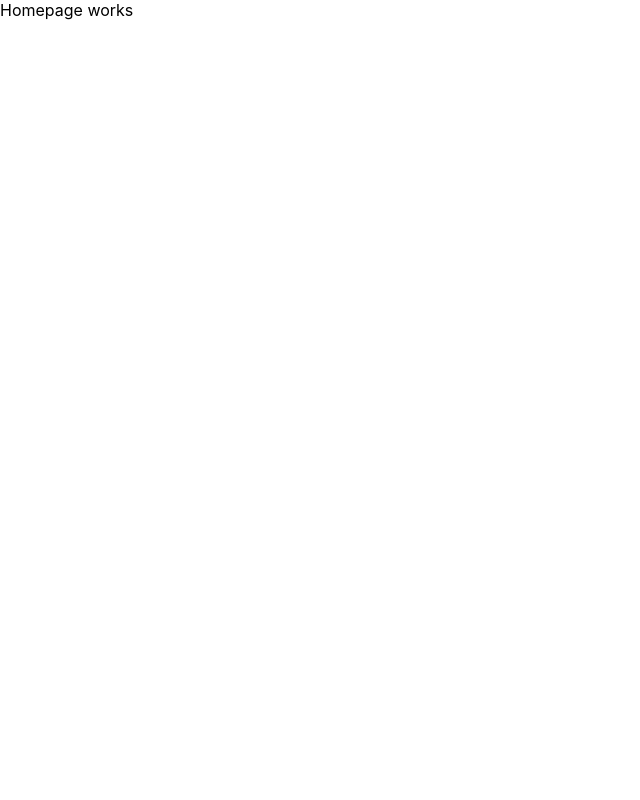
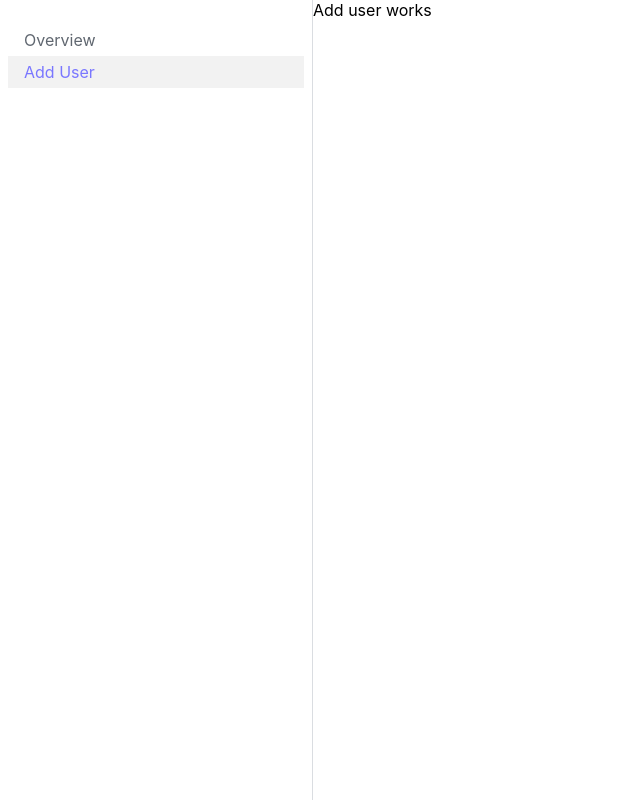
Before and after one commit to ragulmurugesan/monitor-users, a React (Create React App) app: page /add-user in a window 1280 px wide. Shown: the whole page, without its empty margins (0-640 px from the left). Built offline with nearby package versions, Linux system fonts and the light colour scheme.

Commit message:
Overview page commit

```diff
--- a/package.json
+++ b/package.json
@@ -3,6 +3,9 @@
   "version": "0.1.0",
   "private": true,
   "dependencies": {
+    "@emotion/react": "^11.11.4",
+    "@emotion/styled": "^11.11.5",
+    "@mui/material": "^5.15.18",
     "@testing-library/jest-dom": "^5.17.0",
     "@testing-library/react": "^13.4.0",
     "@testing-library/user-event": "^13.5.0",
@@ -12,6 +15,8 @@
     "@types/react-dom": "^18.3.0",
     "react": "^18.3.1",
     "react-dom": "^18.3.1",
+    "react-google-charts": "^4.0.1",
+    "react-router-dom": "^6.23.1",
     "react-scripts": "5.0.1",
     "typescript": "^4.9.5",
     "web-vitals": "^2.1.4"
--- a/src/App.tsx
+++ b/src/App.tsx
@@ -1,11 +1,14 @@
 
+import { BrowserRouter } from 'react-router-dom';
 import './App.css';
 import HomePage from './components/HomePage';
 
 function App() {
   return (
     <div className="App">
-      <HomePage />
+      <BrowserRouter>
+        <HomePage />
+      </BrowserRouter>
     </div>
   );
 }
--- a/src/components/AddUser.tsx
+++ b/src/components/AddUser.tsx
@@ -1,9 +1,8 @@
-import React from 'react';
 
 function AddUser() {
   return (
     <div className="add-user-container">
-
+      Add user works
     </div>
   );
 }
--- a/src/components/HomePage.tsx
+++ b/src/components/HomePage.tsx
@@ -1,15 +1,33 @@
+import {
+  NavLink,
+  Route,
+  Routes
+} from "react-router-dom";
+import AddUser from './AddUser';
+import Overview from './Overview';
+import './styles.css';
+
 
 function HomePage() {
   return (
+
     <div className="homepage-container">
-      Homepage works
       <aside>
-        {/* Side bar goes here */}
+        <nav>
+          <ul className="aside-nav-list">
+            <li><NavLink className={({ isActive }) => isActive ? "active" : ""} to="/">Overview</NavLink></li>
+            <li><NavLink className={({ isActive }) => isActive ? "active" : ""} to="/add-user">Add User</NavLink></li>
+          </ul>
+        </nav>
       </aside>
       <main>
-        {/* Main content goes here */}
+        <Routes>
+          <Route path="/" element={<Overview />}></Route>
+          <Route path="/add-user" element={<AddUser />}></Route>
+        </Routes>
       </main>
     </div>
+
   );
 }
 
--- a/src/components/Overview.tsx
+++ b/src/components/Overview.tsx
@@ -1,9 +1,37 @@
+import { Container, Typography } from '@mui/material';
+import Paper from '@mui/material/Paper';
+import { useEffect, useState } from 'react';
+import GeoChart from 'react-google-charts';
+import { regionsData } from '../model/mockdata';
+
+export const options = {
+  backgroundColor: "#81d4fa",
+  defaultColor: "#f5f5f5",
+};
 
 function Overview() {
+
+  const [totalUsers, updateUserCount] = useState('342,342');
+
+  useEffect(() => {
+    // During the initial rendering, fetch the totalUsers throught REST API and update users count
+  }, [])
+
   return (
-    <div className="overview-container">
-      Overview works
-    </div>
+    <Container maxWidth="lg" sx={{ height: '100vh', paddingTop: '36px' }}>
+      <section className="overview-heading-section">
+        <Typography variant='h4'>Users Monitor Dashboard</Typography>
+        <Typography>Total Users: {totalUsers}</Typography>
+      </section>
+      <Paper elevation={3}>
+        <GeoChart
+          chartType="GeoChart"
+          width="100%"
+          data={regionsData}
+          options={options}
+        />
+      </Paper>
+    </Container>
   );
 }
 
--- /dev/null
+++ b/src/components/styles.css
@@ -0,0 +1,50 @@
+.homepage-container {
+    height: 100vh;
+    display: flex;
+}
+
+aside {
+    border-right: 1px solid var(--primary-border-color);
+    display: flex;
+    padding: 8px;
+    gap: 10px;
+    flex-direction: column;
+    width: 300px;
+}
+
+aside a {
+    text-decoration: none;
+    display: block;
+    padding: 6px 16px;
+    color: var(--primary-font-color);
+}
+
+a:hover {
+    background-color: var(--hover-bg-color);
+}
+
+a.active {
+    background-color: var(--hover-bg-color);
+    color: var(--hyperlink-color);
+}
+
+main {
+    width: calc(100% - 300px);
+}
+
+.overview-container {
+    display: flex;
+}
+
+.overview-heading-section {
+    margin-bottom: 20px;
+}
+
+ul.aside-nav-list {
+    list-style: none;
+    padding: 0;
+}
+
+/* ul.aside-nav-list > li {
+    margin-top: 8px;
+} */
--- a/src/index.css
+++ b/src/index.css
@@ -11,3 +11,10 @@ code {
   font-family: source-code-pro, Menlo, Monaco, Consolas, 'Courier New',
     monospace;
 }
+
+:root {
+  --primary-font-color: #606770;
+  --primary-border-color: #dadde1;
+  --hover-bg-color: #0000000d;
+  --hyperlink-color: #7a77ff;
+}
--- /dev/null
+++ b/src/model/mockdata.ts
@@ -0,0 +1,10 @@
+export const regionsData = [
+    ["Country", "Users"],
+    ['US', 1178],
+    ['Canada', 691],
+    ['Mexico', 223],
+    ['UK', 826],
+    ['France', 635],
+    ['India', 1000],
+    ['Australia', 900]
+];
```
Also changed, not shown: 2 other files (tests, documents, lock files or other folders).
